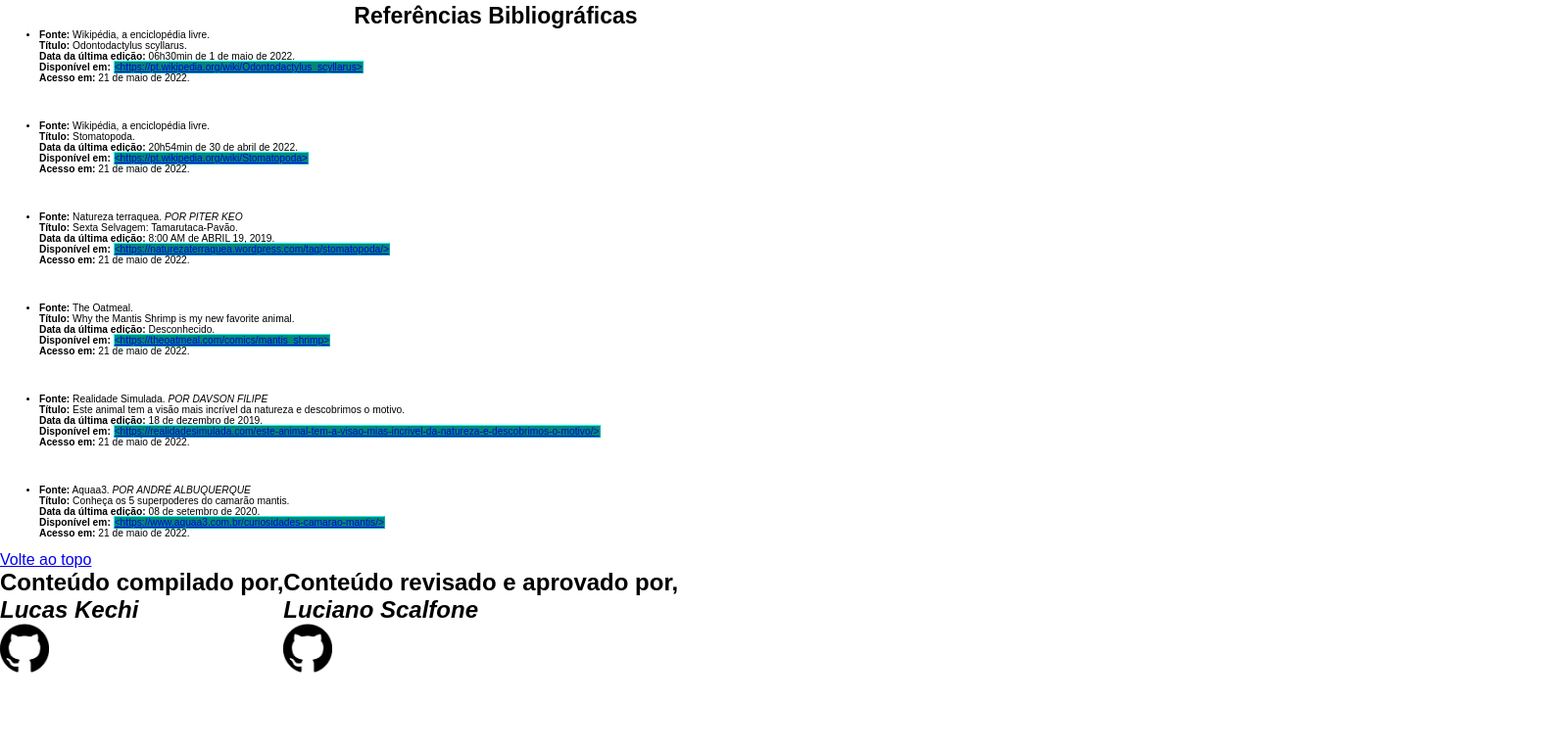
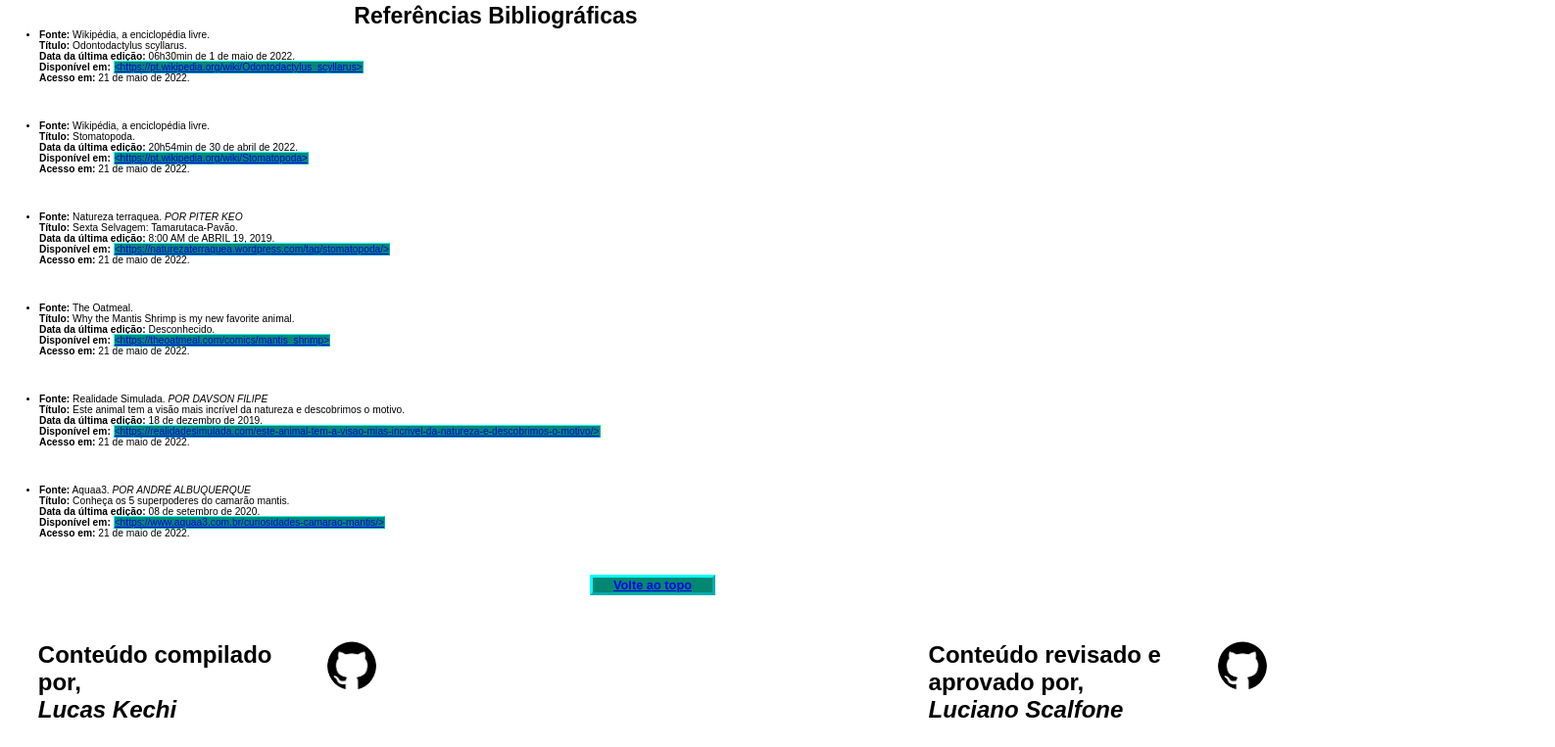
Before and after one commit to Lucas-kechi/PROJETOS, a plain HTML site: page Exercicios/exercicio2.html in a window 1280 px wide. Shown: the part 2038-2801 px from the top of the page at 98% size, 1587 px wide, since content can reach past the window. Drawn offline with Linux system fonts and the light colour scheme.

Commit message:
Atualizando Rodapé

```diff
--- a/Exercicios/exercicio2.css
+++ b/Exercicios/exercicio2.css
@@ -10,7 +10,7 @@ body{
     display: grid;
    grid-template-areas: "header header" "main aside" "footer footer";
    grid-template-rows: 30vh 1fr 25vh;
-   grid-template-columns: 1fr 30vw;
+   grid-template-columns: 1fr 25vw;
 }
 #cabecalho{
     grid-area: header;
@@ -168,7 +168,34 @@ table caption{
 }
 #rodape{
     grid-area: footer;
+    display: flex;
+    flex-direction: column;
+    justify-content: space-around;
+    align-items: center;
+}
+#aotopo{
+    text-align: center;
+    width: 10vw;
+    background-color: rgb(2, 136, 114);
+    font-size: 1vw;
+    font-weight: 900;
+    border: 0 3px 3px 3px;
+    border-style: outset;
+    border-color: aqua;
+}
+#rodape img{
+    border-radius: 30px;
 }
 #social{
+    width: 98vw;
     display: flex;
+    justify-content: space-between;
+    align-items: center;
 }
+#social div{
+    display: flex;
+    width: 27vw;
+}
+#social img{
+    margin-left: 2vw;
+}
--- a/Exercicios/exercicio2.html
+++ b/Exercicios/exercicio2.html
@@ -161,7 +161,7 @@
         <p>
             A seguir veja essa incrível criatura em ação:
         </p>
-        <iframe width="575vw" height="700vh" src="https://www.youtube.com/embed/E0Li1k5hGBE" title="YouTube video player" frameborder="0" allow="accelerometer; autoplay; clipboard-write; encrypted-media; gyroscope; picture-in-picture" allowfullscreen tabindex="7"></iframe>
+        <iframe width="480vw" height="640vh" src="https://www.youtube.com/embed/E0Li1k5hGBE" title="YouTube video player" frameborder="0" allow="accelerometer; autoplay; clipboard-write; encrypted-media; gyroscope; picture-in-picture" allowfullscreen tabindex="7"></iframe>
     </aside>
     <footer id="rodape">
         <div id="aotopo">
```
